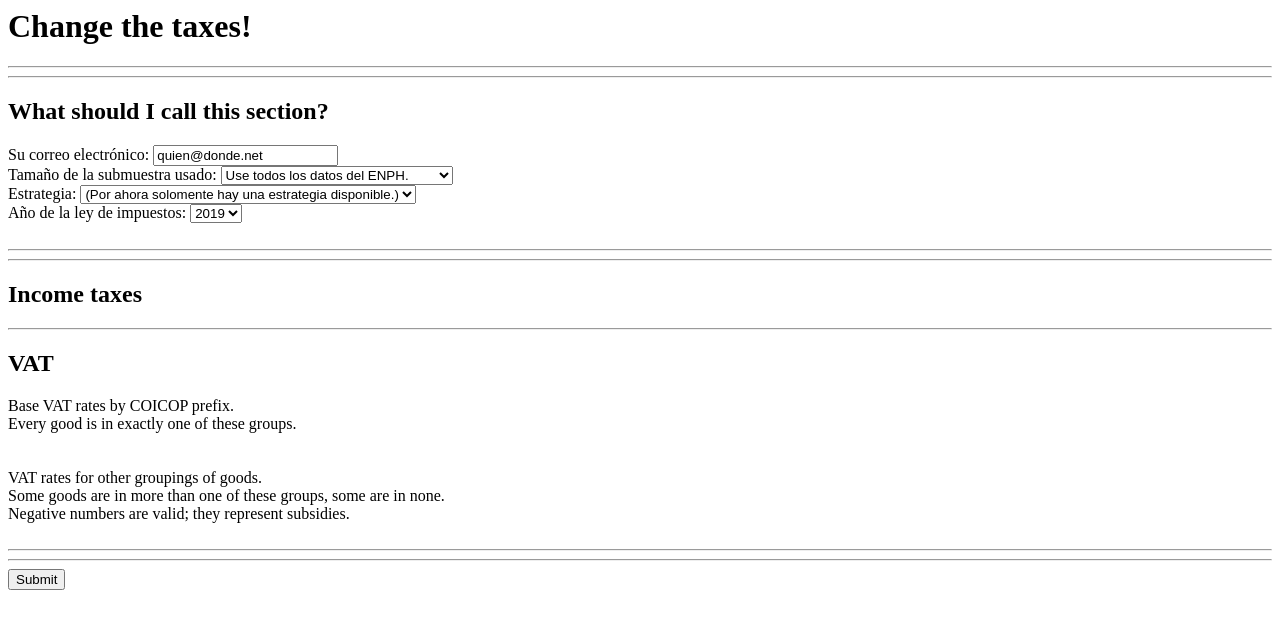
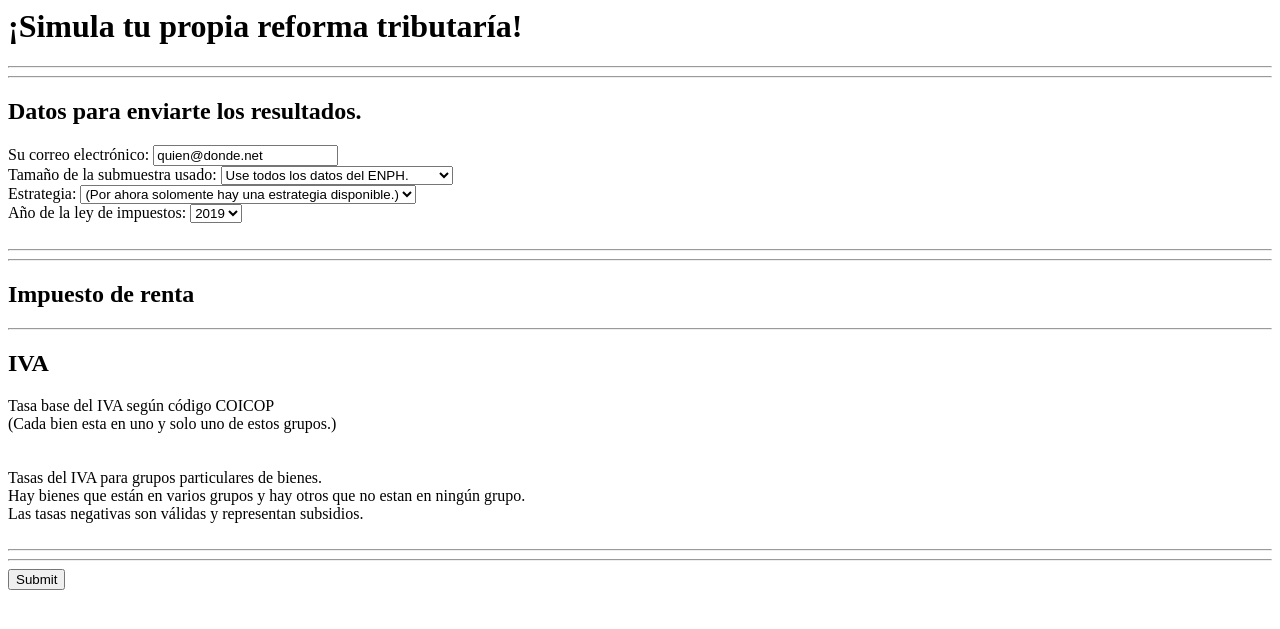
Before and after one commit to ofiscal/tax.co.web, a Django app: template django/run_make/templates/run_make/manual_tax_tables.html in a window 1280 px wide. Shown: the top 629 px of the page. Run offline with Django 3.2, Linux system fonts and the light colour scheme; the template is opened without the code that fills it: values that come from a table or form of the project are taken from there, others are empty; parts of the project's set-up code (start-up, migrations or seed data) failed here and were passed over.

Commit message:
translate some parts into Spanish

```diff
--- a/django/run_make/templates/run_make/manual_tax_tables.html
+++ b/django/run_make/templates/run_make/manual_tax_tables.html
@@ -106,7 +106,7 @@ There are also some elements called `tax_name + " table"`,
     var button = document . createElement ( "input" );
     cell . appendChild ( button );
     button . type = "button";
-    button . value = "delete row";
+    button . value = "borrar fila"
     button . onclick = function () { deleteRow( button ) };
     return cell;
   }
@@ -119,7 +119,7 @@ There are also some elements called `tax_name + " table"`,
     var button = document . createElement ( "input" );
     cell . appendChild ( button );
     button . type = "button";
-    button . value = "delete column";
+    button . value = "borrar columna";
     button . onclick = function () { deleteColumn (button) };
     return cell;
   }
@@ -185,9 +185,9 @@ There are also some elements called `tax_name + " table"`,
     let row_1 = document . createElement ( "tr" );
     tax_table . appendChild ( row_1 );
     row_1 . appendChild (
-      mkCell_text ( "th", "Tax rate" ) )
+      mkCell_text ( "th", "Tasa impositiva" ) )
     row_1 . appendChild (
-      mkCell_text ( "th", "Min income subject to rate" ) )
+      mkCell_text ( "th", "Ingreso mínimo para aplicar la tasa" ) )
     for (let row of tax_rates) {
       insertRow_marginalRate(
         tax_table, tax_name, row[0], row[1] ); }
@@ -199,7 +199,7 @@ There are also some elements called `tax_name + " table"`,
     let tax_table = createTable_incomeTax ( tax_name, tax_rates );
     hostForm . appendChild ( tax_table );
     insert_button (
-      "insert new tax bracket",
+      "agregar intervalo de impuestos",
       function () {
         insertRow_marginalRate ( tax_table, tax_name ) } )
     insertHr ( hostForm )
@@ -309,7 +309,7 @@ There are also some elements called `tax_name + " table"`,
     }
     insertRow_deleteColumns ( table, rate_groups.length )
     insert_button (
-      "insert new VAT rate",
+      "agregue otra tasa del IVA",
       function () {
         insertColumn_VAT_transposed (
           table, consumables_by_coicop )
@@ -318,7 +318,7 @@ There are also some elements called `tax_name + " table"`,
 
 </script>
 
-<h1> Change the taxes! </h1>
+<h1> ¡Simula tu propia reforma tributaría! </h1>
 
 <hr> <hr>
 
@@ -328,7 +328,7 @@ There are also some elements called `tax_name + " table"`,
       method = "post">
   {% csrf_token %}
 
-  <h2> What should I call this section? </h2>
+  <h2> Datos para enviarte los resultados. </h2>
 
   {% for field in advanced_specs_form %}
     <div class="fieldWrapper">
@@ -343,7 +343,7 @@ There are also some elements called `tax_name + " table"`,
 
   <br> <hr> <hr>
 
-  <h2> Income taxes </h2>
+  <h2> Impuesto de renta </h2>
 
   <script>
     {% for sched in income_taxes %}
@@ -364,10 +364,10 @@ There are also some elements called `tax_name + " table"`,
 
   <hr>
 
-  <h2> VAT </h2>
+  <h2> IVA </h2>
 
-  Base VAT rates by COICOP prefix. <br>
-  Every good is in exactly one of these groups. <br>
+  Tasa base del IVA según código COICOP <br>
+  (Cada bien esta en uno y solo uno de estos grupos.) <br>
 
   <script>
     var vat_rate_groups             = {{vat_rate_groups|safe}}
@@ -379,9 +379,10 @@ There are also some elements called `tax_name + " table"`,
   </script>
 
   <br> <br>
-  VAT rates for other groupings of goods. <br>
-  Some goods are in more than one of these groups, some are in none. <br>
-  Negative numbers are valid; they represent subsidies. <br>
+  Tasas del IVA para grupos particulares de bienes. <br>
+  Hay bienes que están en varios grupos
+  y hay otros que no estan en ningún grupo. <br>
+  Las tasas negativas son válidas y representan subsidios. <br>
 
   <script>
     insertTableAndContext_VAT_transposed (
```
